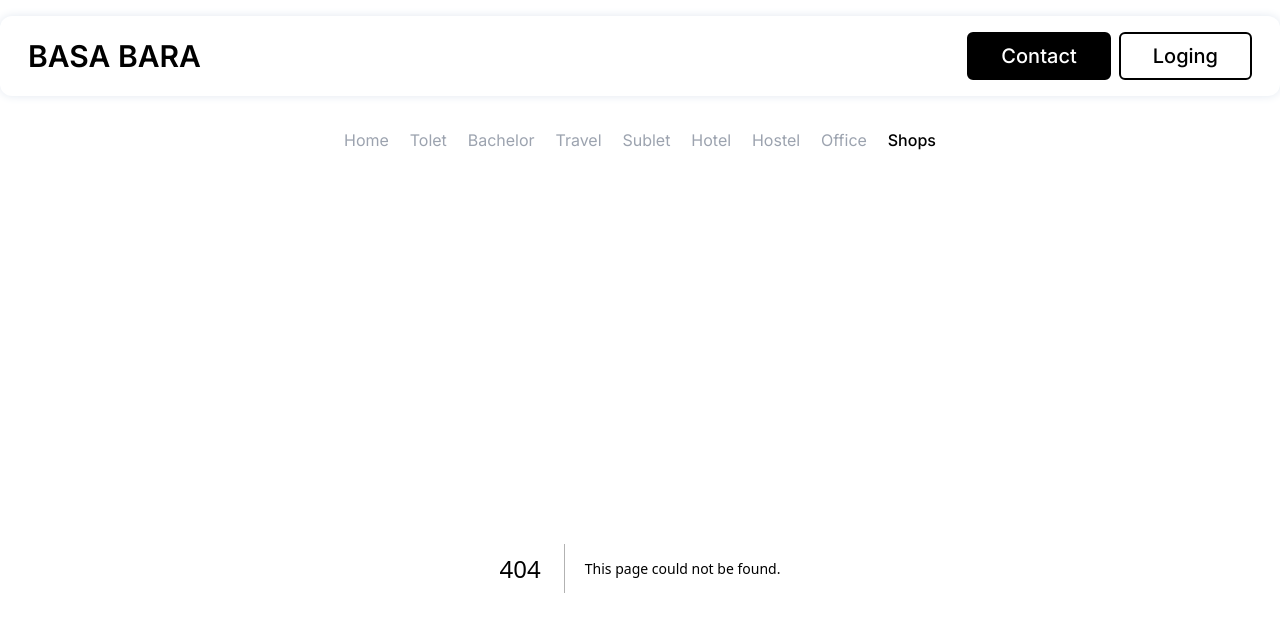
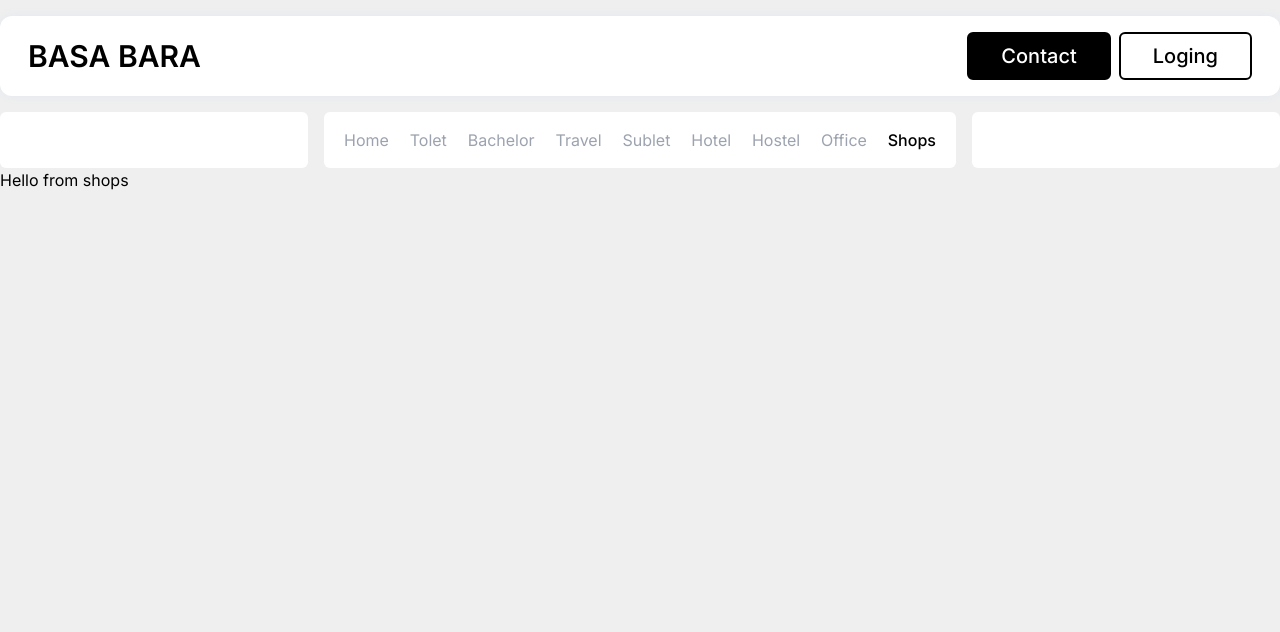
Before and after one commit to Amdadul-HQ/rant-house, a Next.js app: page /shop in a window 1280 px wide. Before the commit this address had no page. Shown: the top 632 px of the page. Built offline with nearby package versions, Linux system fonts and the light colour scheme.

Commit message:
adding dynamic routes

```diff
--- /dev/null
+++ b/src/app/shop/page.jsx
@@ -0,0 +1,11 @@
+import React from 'react';
+
+const Shop = () => {
+    return (
+        <div>
+           <h1>Hello from shops</h1>
+        </div>
+    );
+};
+
+export default Shop;
--- /dev/null
+++ b/src/app/sublet/page.jsx
@@ -0,0 +1,11 @@
+import React from 'react';
+
+const Sublet = () => {
+    return (
+        <div>
+            <h1>Hello from Sublet</h1>
+        </div>
+    );
+};
+
+export default Sublet;
--- /dev/null
+++ b/src/app/tolet/page.jsx
@@ -0,0 +1,11 @@
+import React from 'react';
+
+const Tolet = () => {
+    return (
+        <div>
+            <h1>Hello From Tolet</h1>
+        </div>
+    );
+};
+
+export default Tolet;
```
